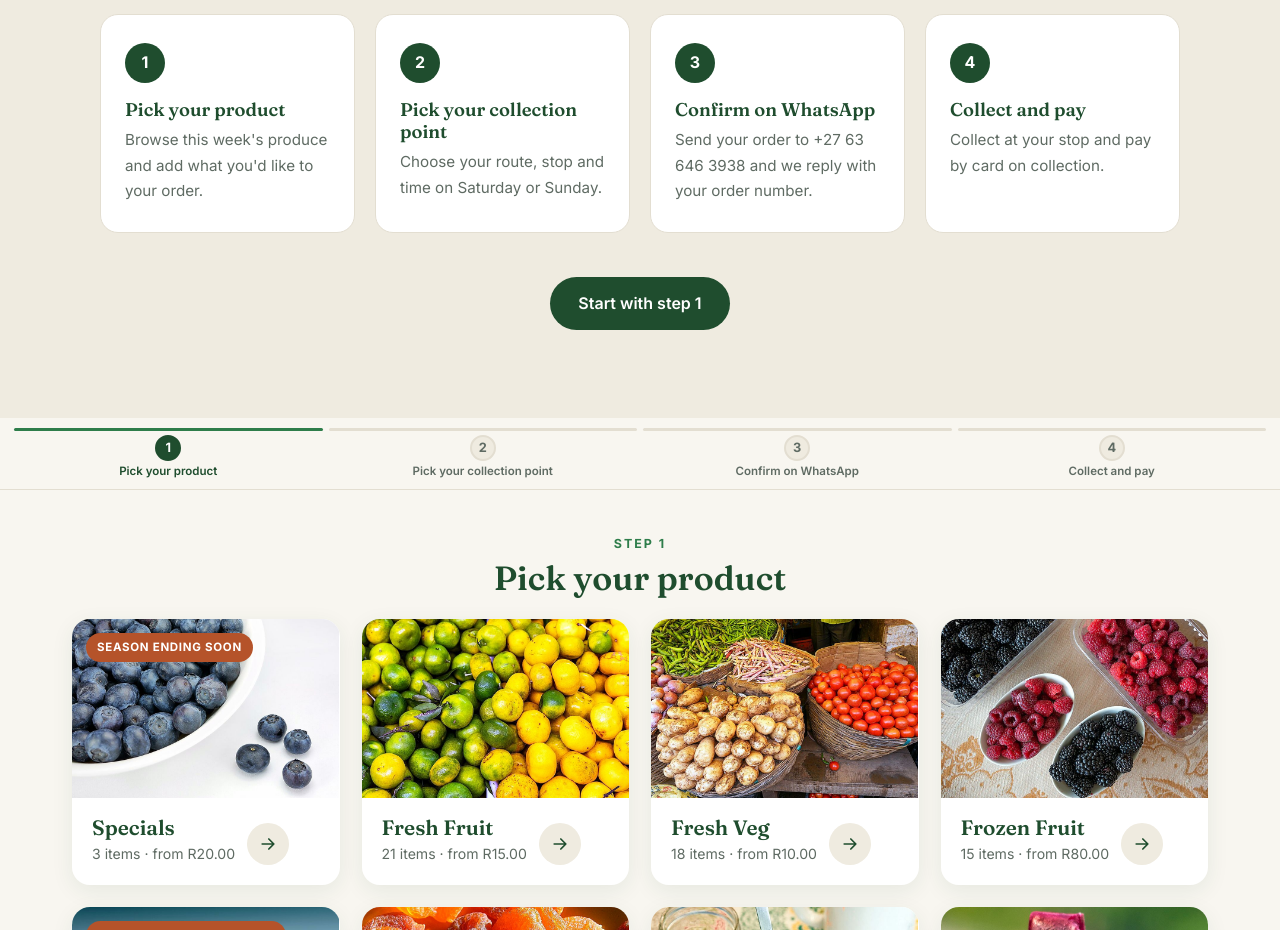
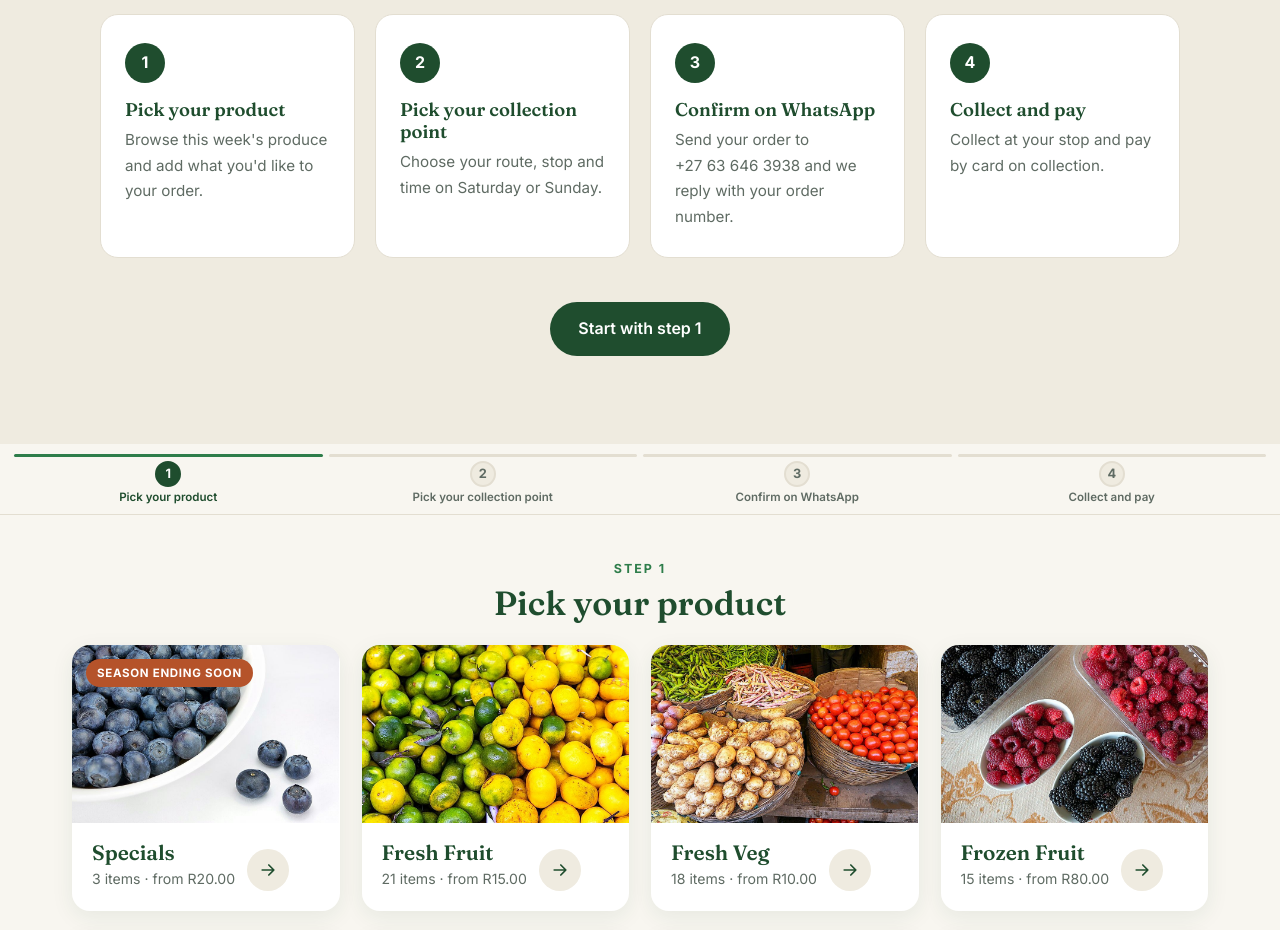
Before and after one commit to yacoobmohammed19/freshpro-preorder, a plain HTML site: page index.html in a window 1280 px wide. Shown: the part 1560-2490 px from the top of the page. Drawn offline with Linux system fonts and the light colour scheme.

Commit message:
Keep WhatsApp number on one line
Co-Authored-By: Claude Opus 5.5 <noreply@anthropic.com>

```diff
--- a/index.html
+++ b/index.html
@@ -266,7 +266,7 @@ body.has .navorder .n{display:inline-flex}
   <ol class="fourst">
    <li><b>1</b><div><strong>Pick your product</strong><span>Browse this week's produce and add what you'd like to your order.</span></div></li>
    <li><b>2</b><div><strong>Pick your collection point</strong><span>Choose your route, stop and time on Saturday or Sunday.</span></div></li>
-   <li><b>3</b><div><strong>Confirm on WhatsApp</strong><span>Send your order to +27 63 646 3938 and we reply with your order number.</span></div></li>
+   <li><b>3</b><div><strong>Confirm on WhatsApp</strong><span>Send your order to <span style="white-space:nowrap">+27 63 646 3938</span> and we reply with your order number.</span></div></li>
    <li><b>4</b><div><strong>Collect and pay</strong><span>Collect at your stop and pay by card on collection.</span></div></li>
   </ol>
   <div class="go"><a class="btn btn-g" href="#shop">Start with step 1</a></div>
```
